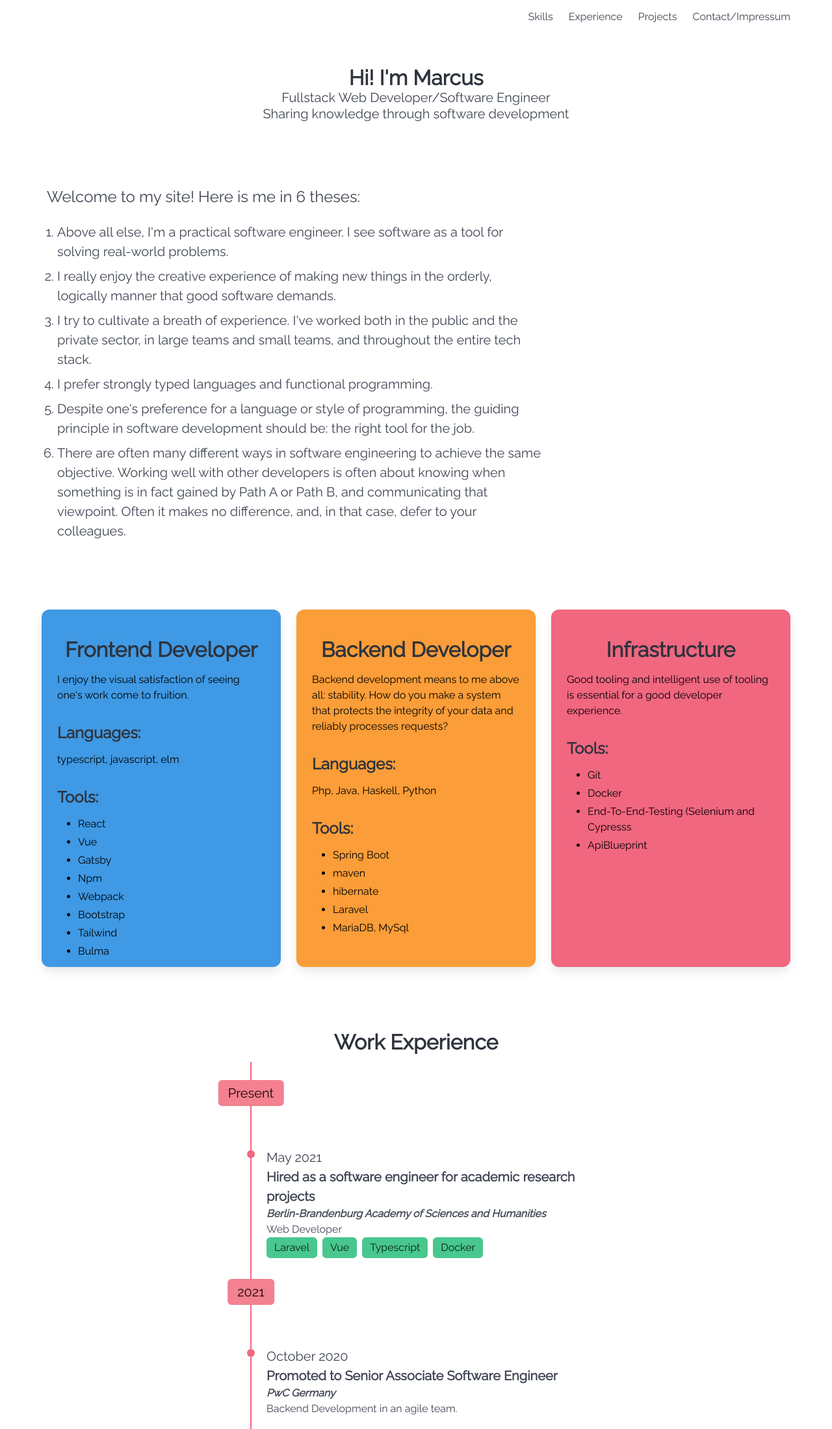
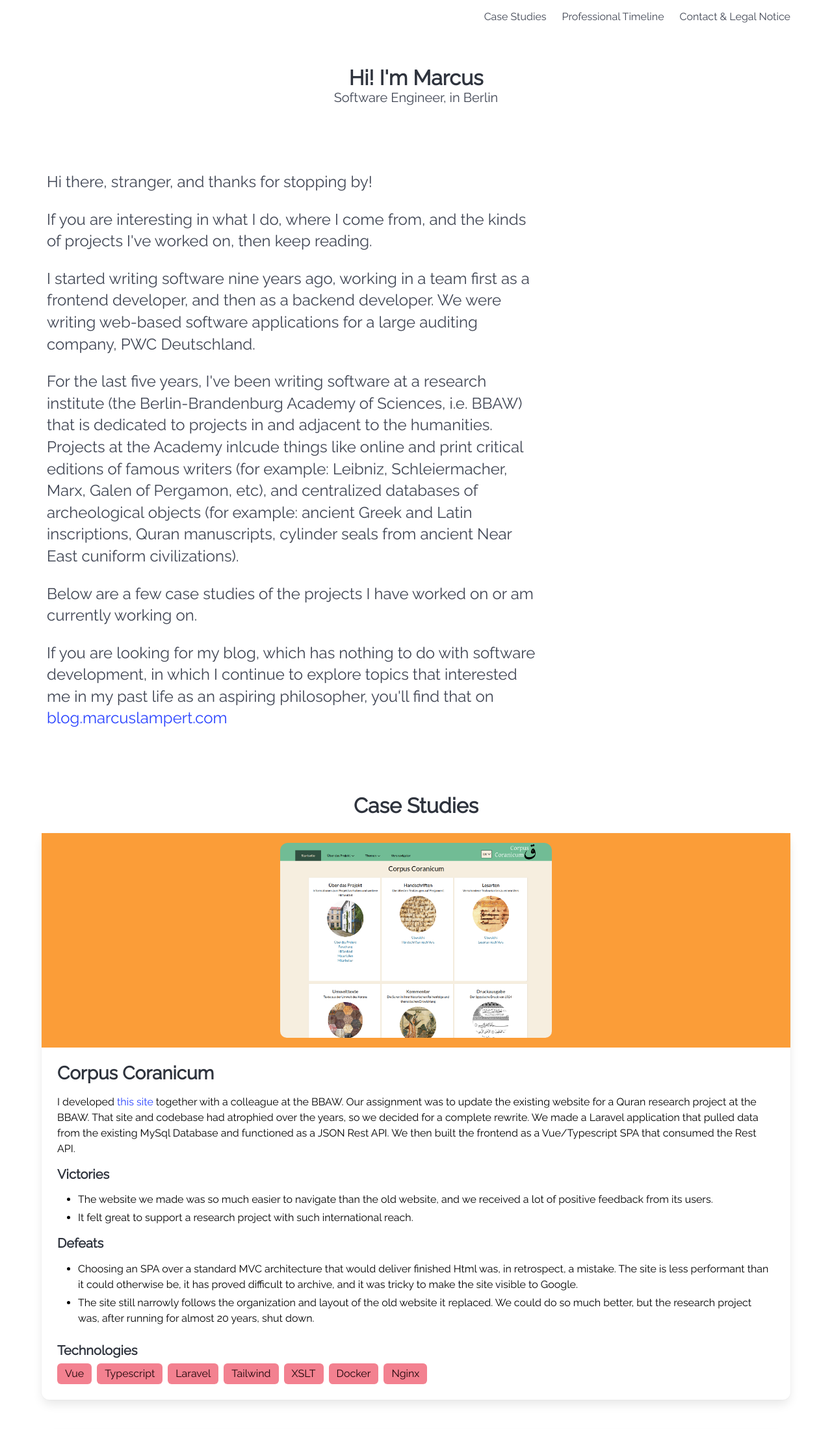
Before and after one commit to mlampert84/portfolio, a Gatsby site: page / in a window 1280 px wide. Shown: the top 2199 px of the page at 65% size. Built offline with nearby package versions, Linux system fonts and the light colour scheme; Gatsby itself is replaced by a stand-in of ours.

Commit message:
Rewriting

```diff
--- a/src/components/banner.js
+++ b/src/components/banner.js
@@ -4,8 +4,7 @@ export default function Banner() {
   return (
     <section className="container has-text-centered">
       <h1 className="title">Hi! I'm Marcus</h1>
-      <h2 className="subtitle is-5">Fullstack  Web Developer/Software Engineer
-        <br />Sharing knowledge through software development</h2>
+      <h2 className="subtitle is-5">Software Engineer, in Berlin</h2>
     </section>
   )
 }
--- a/src/components/footer.js
+++ b/src/components/footer.js
@@ -17,7 +17,6 @@ export default function Footer() {
       <Element name="contact">
         <div className="container has-text-centered ">
           <h2>Want to know more? Here is my contact information:</h2>
-          <h2>Impressum</h2>
           <p>Lampert Software Solutions</p>
           <p>Marcus Lampert</p>
           <p>Charlottenstrasse 49, 12247 Berlin</p>
@@ -39,7 +38,7 @@ export default function Footer() {
             ))}
           </p>
 
-          <p>&#169; Marcus Lampert 2024</p>
+          <p>&#169; Marcus Lampert {new Date().getFullYear()}</p>
         </div>
       </Element>
     </footer>
--- a/src/components/hello.js
+++ b/src/components/hello.js
@@ -9,17 +9,25 @@ function makeIntroText(text) {
   ))
 }
 
+const paragraphs = [
+  "Hi there, stranger, and thanks for stopping by!",
+  "If you are interesting in what I do, where I come from, and the kinds of projects I've worked on, then keep reading.",
+  "I started writing software nine years ago, working in a team first as a frontend developer, and then as a backend developer. We were writing web-based software applications for a large auditing company, PWC Deutschland.",
+  "For the last five years, I've been writing software at a research institute (the Berlin-Brandenburg Academy of Sciences, i.e. BBAW) that is dedicated to projects in and adjacent to the humanities. Projects at the Academy inlcude things like online and print critical editions of famous writers (for example: Leibniz, Schleiermacher, Marx, Galen of Pergamon, etc), and centralized databases of archeological objects (for example: ancient Greek and Latin inscriptions, Quran manuscripts, cylinder seals from ancient Near East cuniform civilizations).",
+  "Below are a few case studies of the projects I have worked on or am currently working on.",
+  <>If you are looking for my blog, which has nothing to do with software development, in which I continue to explore topics that interested me in my past life as an aspiring philosopher, you'll find that on <a href="https://blog.marcuslampert.com">blog.marcuslampert.com</a></>,
+]
+
 export default function Hello() {
   return (
     <section className="container">
       <div className="columns">
         <div className="column is-two-thirds ml-2">
-          <h2 className="subtitle is-size-4">
-            Welcome to my site! Here is me in {introduction.length} theses:
-          </h2>
-          <ol class="ml-4">
-            {makeIntroText(introduction)}
-          </ol>
+          {paragraphs.map((text, i) => (
+            <h2 className="subtitle is-size-4" style={{ lineHeight: 1.4 }} key={i}>
+              {text}
+            </h2>
+          ))}
         </div>
       </div>
     </section>
--- a/src/components/navbar.js
+++ b/src/components/navbar.js
@@ -3,20 +3,16 @@ import { Link } from "react-scroll"
 
 const navItems = [
   {
-    name: "skills",
-    displayName: "Skills",
+    name: "case_studies",
+    displayName: "Case Studies",
   },
   {
-    name: "experience",
-    displayName: "Experience",
-  },
-  {
-    name: "projects",
-    displayName: "Projects",
+    name: "professional_timeline",
+    displayName: "Professional Timeline",
   },
   {
     name: "contact",
-    displayName: "Contact/Impressum",
+    displayName: "Contact & Legal Notice",
   },
 ]
 
--- a/src/components/projects.js
+++ b/src/components/projects.js
@@ -14,11 +14,27 @@ function renderTags(tags) {
   )
 }
 
-function renderProject(p) {
+function renderList(title, items) {
   return (
-    <div className="column" key={p.description}>
+    <div className="mb-4">
+      <h3 className="subtitle is-5 mb-2">{title}</h3>
+      <ul>
+        {items.map(item => (
+          <li key={item}>{item}</li>
+        ))}
+      </ul>
+    </div>
+  )
+}
+
+const bgColors = ["yellow-background", "blue-background", "red-background"]
+
+function renderProject(p, index) {
+  const bgClass = bgColors[index % bgColors.length]
+  return (
+    <div className="mb-6" key={p.title}>
       <div className="card project-card">
-        <div className="card-image center-image">
+        <div className={`card-image center-image ${bgClass}`}>
           <figure className="image">
             <a href={p.link} target="_blank" rel="noreferrer">
               <img src={p.image} alt="Placeholder yourimage" />
@@ -29,6 +45,9 @@ function renderProject(p) {
         <div className="card-content content">
           <h2>{p.title}</h2>
           <p dangerouslySetInnerHTML={{ __html: p.description }} />
+          {renderList("Victories", p.victories)}
+          {renderList("Defeats", p.defeats)}
+          <h3 className="subtitle is-5 mb-2">Technologies</h3>
           {renderTags(p.technology)}
         </div>
       </div>
@@ -39,15 +58,9 @@ function renderProject(p) {
 export default function Projects() {
   return (
     <section className="container">
-      <Element name="projects">
-        <h1 className="title has-text-centered">Professional Projects</h1>
-
-        <div className="columns pb-6">{professionalProjects.map(p => renderProject(p))}</div>
-      </Element>
-      <Element name="projects">
-        <h1 className="title has-text-centered">Personal Projects</h1>
-        <h2 className="subtitle has-text-centered">Just me messing around :-)</h2>
-        <div className="columns">{personalProjects.map(p => renderProject(p))}</div>
+      <Element name="case_studies">
+        <h1 className="title has-text-centered">Case Studies</h1>
+        {professionalProjects.map((p, i) => renderProject(p, i))}
       </Element>
     </section>
   )
--- a/src/components/timeline.js
+++ b/src/components/timeline.js
@@ -15,7 +15,7 @@ function renderTags(tags) {
   return (
     <div className="tags are-small">
       {tags.map(tag => (
-        <span className="tag is-success is-medium" key={tag}>
+        <span className="tag is-info is-medium" key={tag}>
           {tag}
         </span>
       ))}
@@ -61,8 +61,8 @@ function renderItems(items) {
 export default function Timeline() {
   return (
     <section className="container">
-      <Element name="experience">
-        <h1 className="title has-text-centered">Work Experience</h1>
+      <Element name="professional_timeline">
+        <h1 className="title has-text-centered">Professional Timeline</h1>
         <div className="columns is-centered">
           <div className="timeline column is-half">
             {renderItems(content)}
--- a/src/data/projects.js
+++ b/src/data/projects.js
@@ -6,15 +6,19 @@ const professionalProjects = [
   {
     title: "Corpus Coranicum",
     description:
-      "I developed this site toegher with a partner on a two-person team.  We used existing data from a MySql Database to build a JSON API with Laravel, which is then consumed by a Vue/Typescript Frontend.",
-    technology: ["Vue/Typescript", "Laravel", "Tailwind", "XSLT", "Docker", "Nginx"],
+      "I developed <a href='https://corpuscoranicum.de' target='_blank'>this site</a> together with a colleague at the BBAW. Our assignment was to update the  existing website for a Quran research project at the BBAW.  That site and codebase had atrophied over the years, so we decided for a complete rewrite. We made a Laravel application that pulled data from the existing MySql Database and functioned as a JSON Rest API. We then built the frontend as a Vue/Typescript SPA that consumed the Rest API.",
+    victories: ["The website we made was so much easier to navigate than the old website, and we received a lot of positive feedback from its users.", "It felt great to support a research project with such international reach."],
+    defeats: ["Choosing an SPA over a standard MVC architecture that would deliver finished Html was, in retrospect, a mistake.  The site is less performant than it could otherwise be, it has proved difficult to archive, and it was tricky to make the site visible to Google.", "The site still narrowly follows the organization and layout of the old website it replaced. We could do so much better, but the research project was, after running for almost 20 years, shut down."],
+    technology: ["Vue", "Typescript", "Laravel", "Tailwind", "XSLT", "Docker", "Nginx"],
     image: CorpusCoranicum,
     link: "https://corpuscoranicum.de",
   },
   {
     title: "Audit Applications",
     description:
-      "Various applications for data retrieval and managing checklists that are designed to help auditors with their audit process.  One of these applications was the checklist management component of <a href='https://www.pwc.de/de/im-fokus/digitale-abschlusspruefung/unsere-tools.html' target='_blank'>ALI – Checklisten 2.0</a>.",
+      "For almost three years, I worked with about eight other developers in a team at PWC Deutschland.  Our goal was to build various software applications that auditors could use to streamline their process for auditing companies.  One of these applications was the checklist management component of <a href='https://www.pwc.de/de/im-fokus/abschlusspruefung/unsere-tools.html' target='_blank'>ALI – Checklisten 2.0</a>.  It allowed auditors to construct and modify various lists of topics they had to address in a standard audit.  I spent a year just doing frontend development with VueJs, and, for a pilot project, Elm, and then I switched to backend development with Java Spring Boot.",
+    victories: ["I had an awesome boss, Kiriakos Krastillis, who formed me from a self-taught amateur programmer into a decent novice software engineer."],
+    defeats: ["I didn't stay long enough to see any of our software projects come to fruition.  When my boss left the company, the work culture suffered, as did our timeline for completing a big software project.  When a partner at the firm told my team in a meeting that missing our deadline meant that we were deficient in our craft, I decided it was time to leave."],
     technology: ["Vue", "Java Spring Boot", "Elm"],
     image: Proprietary,
     link: "https://www.pwc.de/de/im-fokus/digitale-abschlusspruefung/unsere-tools.html",
@@ -24,7 +28,9 @@ const personalProjects = [
   {
     title: "Satzanalysator",
     description:
-      "This small frontend application allows teachers and students of German to easily mark the main parts of a sentence.  When learing to read in a foreign language, identifying the main parts of speech is half the battle.",
+      "This small frontend application allows teachers and students of German to easily mark the main parts of a sentence. When learning to read in a foreign language, identifying the main parts of speech is half the battle.",
+    victories: ["Placeholder victory 1", "Placeholder victory 2"],
+    defeats: ["Placeholder defeat 1", "Placeholder defeat 2"],
     technology: ["react", "typescript"],
     image: Satzanalysator,
     link: "https://satzanalysator.com/",
@@ -33,6 +39,8 @@ const personalProjects = [
     title: "Musical Memory",
     description:
       "The game Memory, but instead of matching pictures, the players match snippets of music.",
+    victories: ["Placeholder victory 1", "Placeholder victory 2"],
+    defeats: ["Placeholder defeat 1", "Placeholder defeat 2"],
     technology: ["elm", "webpack"],
     image: MusicalMemory,
     link: "https://github.com/mlampert84/musical_memory",
--- a/src/pages/index.js
+++ b/src/pages/index.js
@@ -52,9 +52,8 @@ export default function Home() {
       <Navbar />
       <Banner />
       <Hello />
-      <Skills />
+      <Projects />
       <Timeline />
-      <Projects />
       <Footer />
     </>
   )
--- a/src/styles/global.scss
+++ b/src/styles/global.scss
@@ -144,19 +144,19 @@ section {
 }
 
 .project-card {
-  max-width: 400px;
   margin-left: auto;
   margin-right: auto;
   color: $text-color;
 
   img {
-    width: 100%;
+    max-width: 100%;
+    max-height: 300px;
+    object-fit: contain;
+    border-radius: 10px;
   }
 
   .center-image {
-    background-color: $card-color;
-    padding: 15px 15px 0px 15px;
-    height: 300px;
+    padding: 15px;
     display: flex;
     justify-content: center;
     align-items: center;
```
Also changed, not shown: 1 other file.
